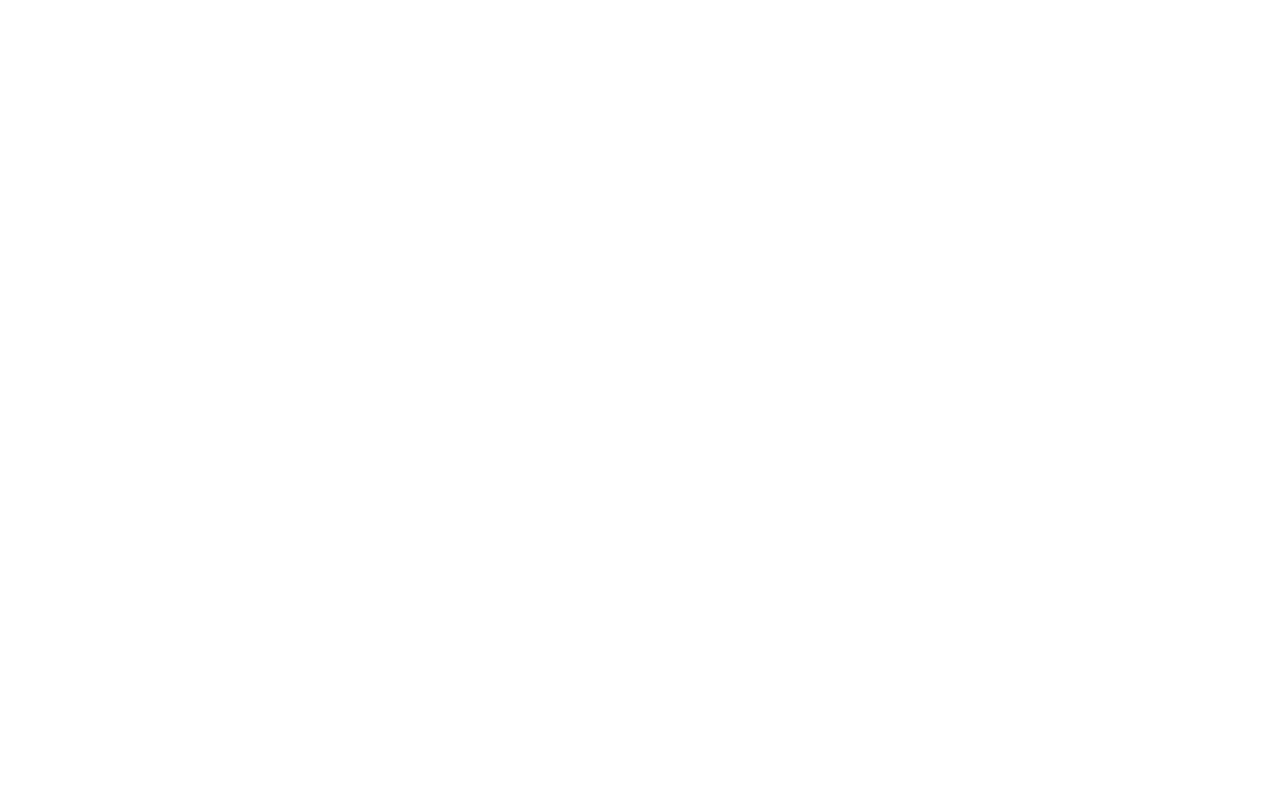
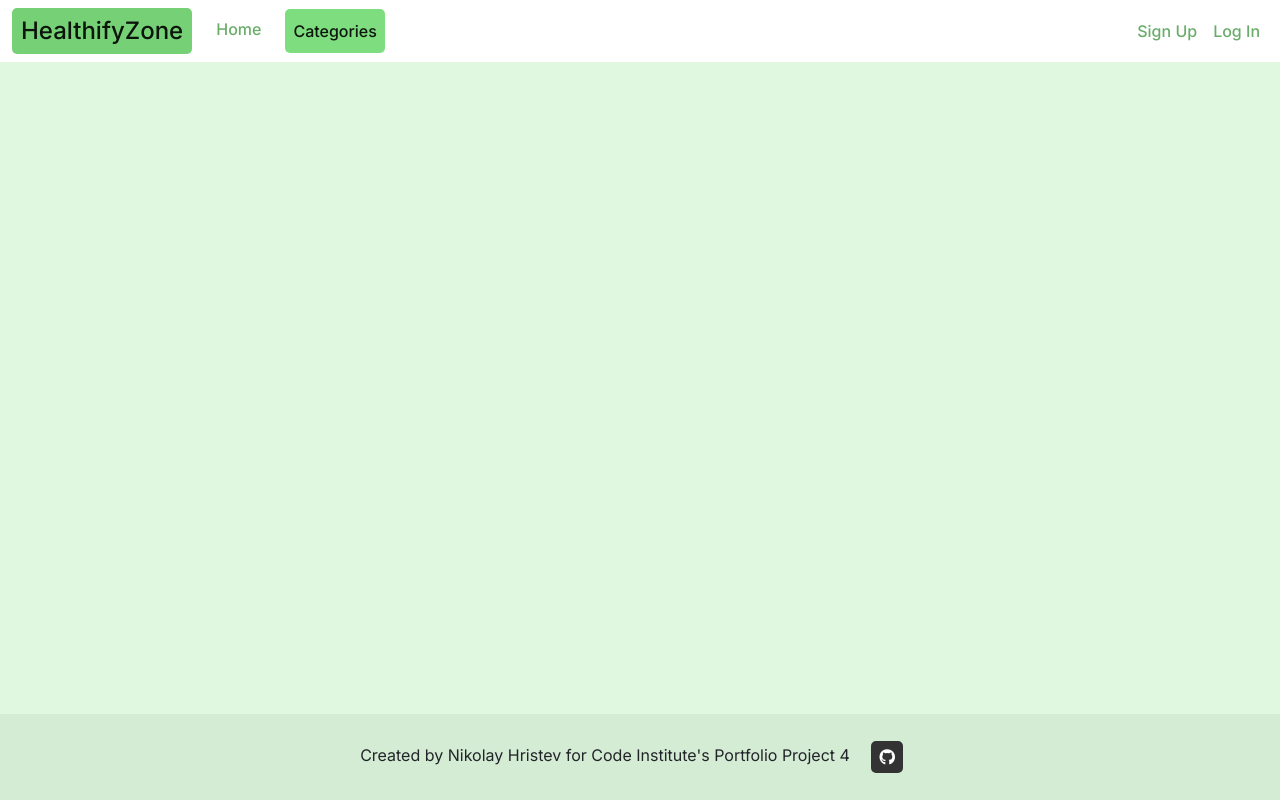
Before and after one commit to devnickocodes/healthifyzone, a Django app: page /categories in a window 1280 px wide. Before the commit the page is empty. Run offline with Django 4.2, Linux system fonts and the light colour scheme; data that the repository does not hold is empty.

Commit message:
makle the footer stick to the bottom add a template for category display

```diff
--- a/main/templates/main/categories.html
+++ b/main/templates/main/categories.html
@@ -0,0 +1,24 @@
+{% extends 'base.html' %} {% load static %}
+
+{% block content%}
+<div class="container categories-container">
+    <div class="row row-cols-lg-3 row-cols-md-2">
+        {% for category in object_list %}
+        <div class="col-lg-4 col-md-6 col-sm-6 mt-3">
+            <a href="/" class="card-link">
+                <div class="card h-100 d-flex flex-column m-4">
+                    <img class="card-img-top" src="{% static 'images/placeholder.jpeg' %}" alt="Card image cap">
+                    <div class="card-body d-flex flex-column justify-content-between">
+                        <div>
+                            <h5 class="card-title text-center">{{category.title}}</h5>
+                            <p class="card-text text-center">{{category.subtitle}}</p>
+                            <p class="card-text text-center">{{category.created_on}}</p>
+                        </div>
+                    </div>
+                </div>
+            </a>
+        </div>
+        {% endfor %}
+    </div>
+</div>
+{% endblock%}
--- a/static/css/style.css
+++ b/static/css/style.css
@@ -99,8 +99,10 @@ body {
     margin-top: 4rem;
 }
 
-
-
+/* Categories */
+.categories-container{
+    margin-bottom: 2rem;
+}
 /* Footer */
 
 .fa-github{
--- a/templates/base.html
+++ b/templates/base.html
@@ -1,6 +1,6 @@
 {% load static %}
 {% url 'homepage' as homepage_url %}
-
+{% url 'categories' as categories_url%}
 <!DOCTYPE html>
 <html class="h-100" lang="en">
 
@@ -59,8 +59,8 @@
                           href="{% url 'homepage' %}">Home</a>
                   </li>
                   <li class="nav-item mx-3">
-                    <a class="nav-link {% if request.path == homepage_url %}active{% endif %}" aria-current="page"
-                        href="#">Categories</a>
+                    <a class="nav-link {% if request.path == categories_url %}active{% endif %}" aria-current="page"
+                        href="{% url 'categories' %}">Categories</a>
                 </li>
               </ul>
               <ul class="navbar-nav ms-auto mb-2 mb-lg-0">
@@ -77,6 +77,8 @@
       </div>
   </nav>
   </header>
+
+  <!-- Main Content -->
 <main class="flex-shrink-0">
     {% block content %}
     {% endblock %}
@@ -85,7 +87,7 @@
 
 <!-- Footer -->
 
-<footer class="bg-body-tertiary text-center">
+<footer class="bg-body-tertiary text-center mt-auto">
   <!-- Copyright -->
   <div class="text-center p-3 footer-content">
     Created by Nikolay Hristev for Code Institute's Portfolio Project 4
```
Also changed, not shown: 1 other file.
